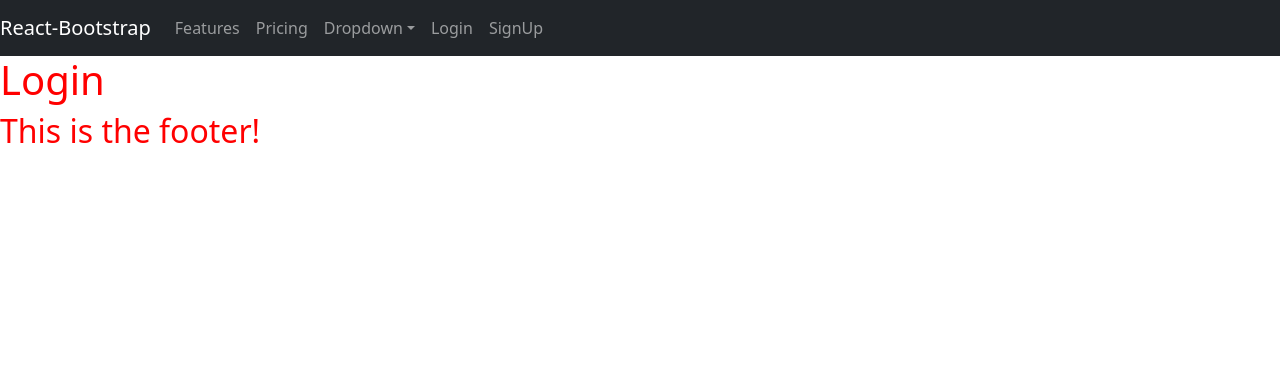
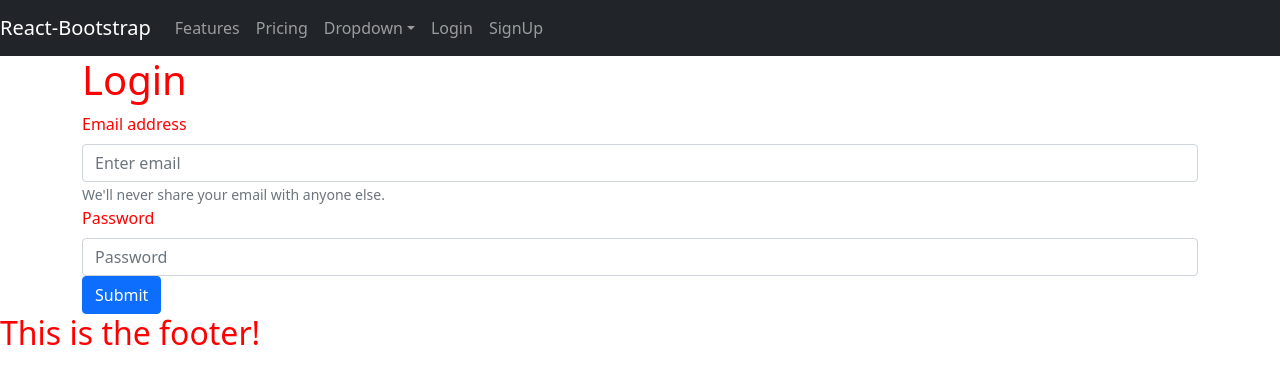
Before and after one commit to ClaytonSiby/the-gentleman-app, a React (Create React App) app: page /login in a window 1280 px wide. Shown: the top 384 px of the page. Built offline with nearby package versions, Linux system fonts and the light colour scheme; the HTML template or start-up script is replaced by a standard one.

Commit message:
Add the login form

```diff
--- a/src/pages/Login.js
+++ b/src/pages/Login.js
@@ -1,10 +1,28 @@
 import React from 'react'
+import { Container, Form } from 'react-bootstrap'
 
 const Login = () => {
   return (
-    <div>
+    <Container>
       <h1>Login</h1>
-    </div>
+      <Form>
+        <Form.Group controlId='formBasicEmail'>
+          <Form.Label>Email address</Form.Label>
+          <Form.Control type='email' placeholder='Enter email' />
+          <Form.Text className='text-muted'>
+            We'll never share your email with anyone else.
+          </Form.Text>
+        </Form.Group>
+
+        <Form.Group controlId='formBasicPassword'>
+          <Form.Label>Password</Form.Label>
+          <Form.Control type='password' placeholder='Password' />
+        </Form.Group>
+        <button className='btn btn-primary' type='submit'>
+          Submit
+        </button>
+      </Form>
+    </Container>
   )
 }
 
```
